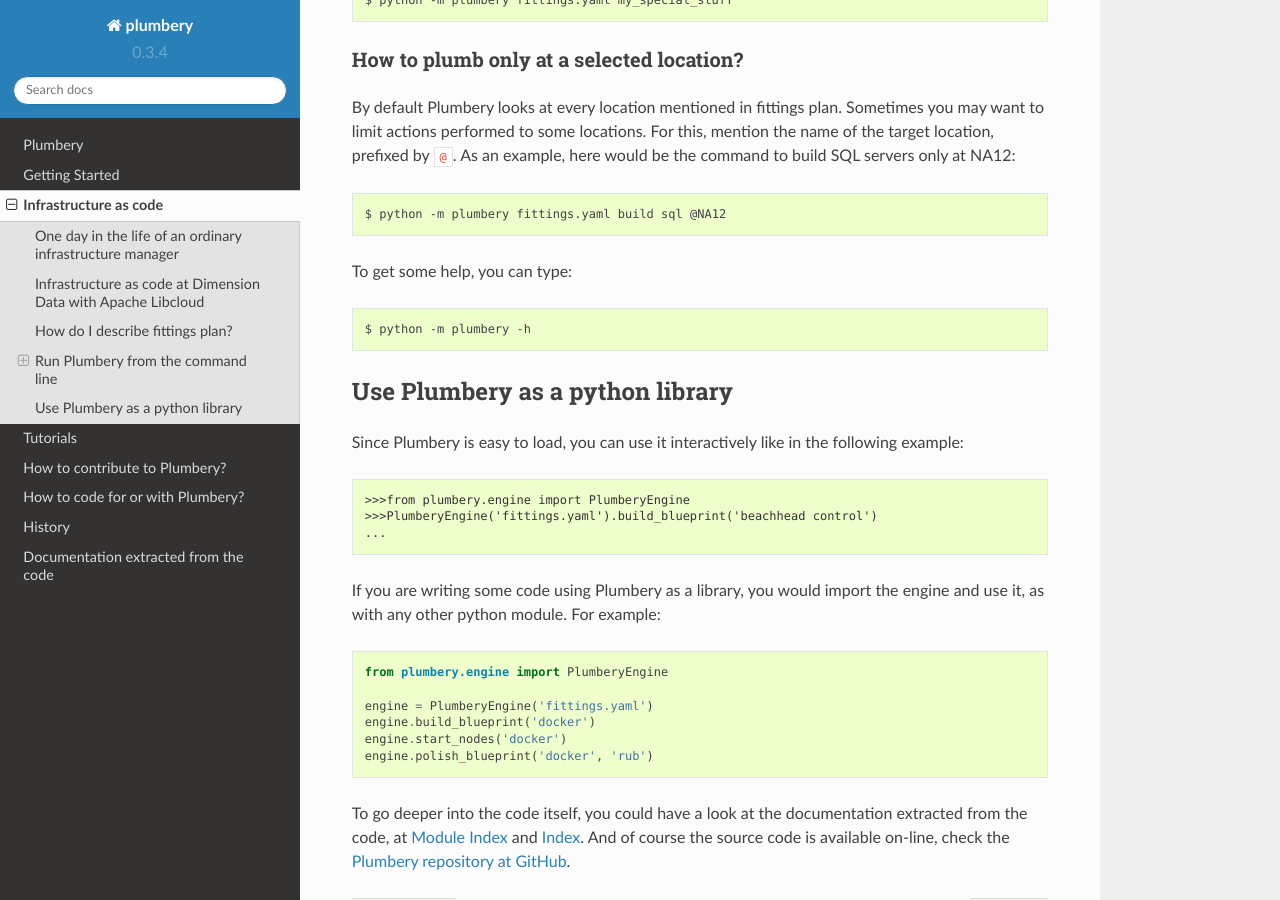
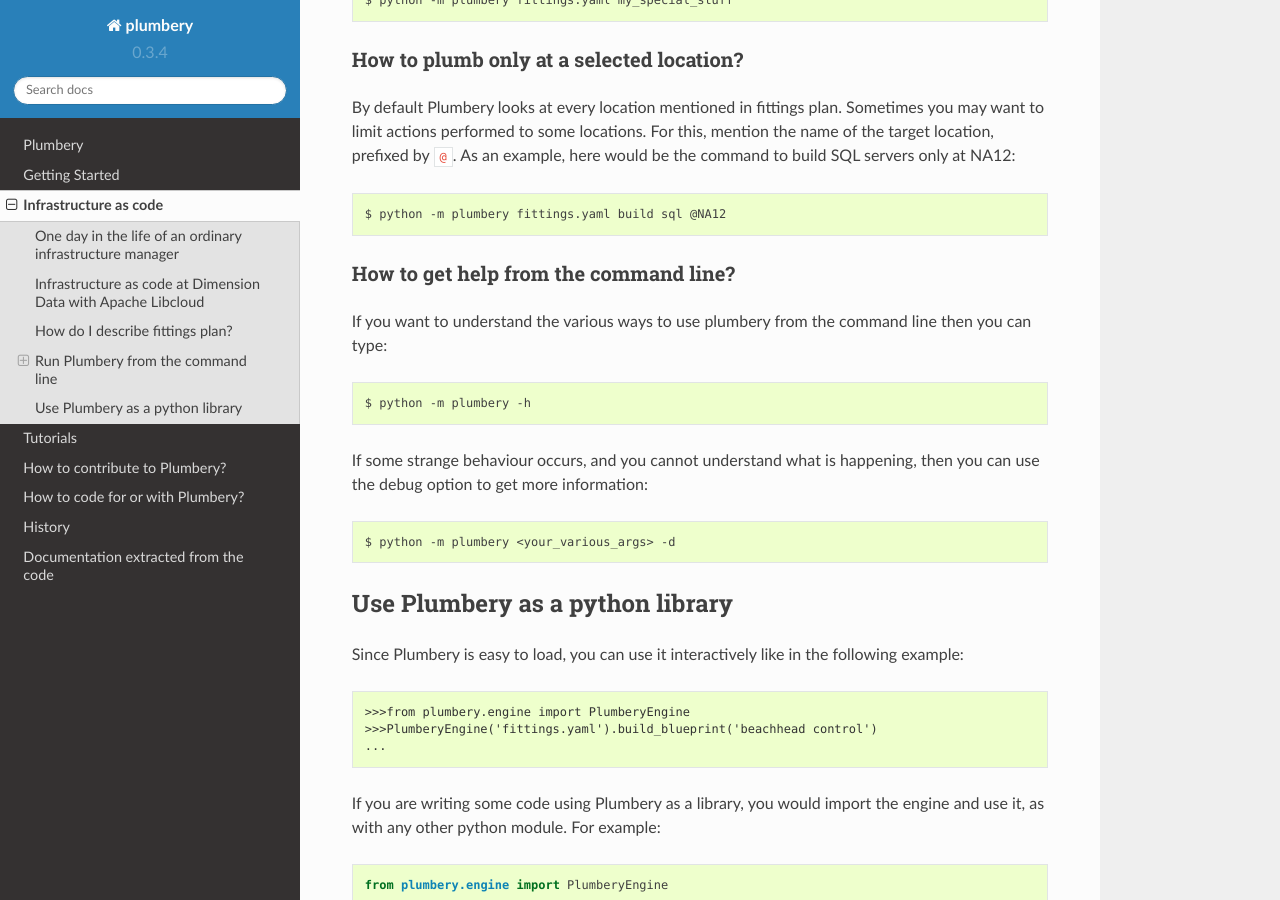
Before and after one commit to NTTLimitedRD/plumbery, a Sphinx documentation site: the page built from docs/usage.rst, in a window 1280 px wide and 900 px high, scrolled down 3946 px. Built offline with Sphinx 7.4.7 and the Read the Docs theme 2.0.0, drawn with Linux system fonts in a browser that asks for light colours.

Commit message:
mention the debugging option

```diff
--- a/docs/usage.rst
+++ b/docs/usage.rst
@@ -211,11 +211,23 @@
     $ python -m plumbery fittings.yaml build sql @NA12
 
 
-To get some help, you can type:
+How to get help from the command line?
+~~~~~~~~~~~~~~~~~~~~~~~~~~~~~~~~~~~~~~~
+
+If you want to understand the various ways to use plumbery from the command line
+then you can type:
 
 .. sourcecode:: bash
 
     $ python -m plumbery -h
+
+
+If some strange behaviour occurs, and you cannot understand what is happening,
+then you can use the debug option to get more information:
+
+.. sourcecode:: bash
+
+    $ python -m plumbery <your_various_args> -d
 
 
 Use Plumbery as a python library
```
